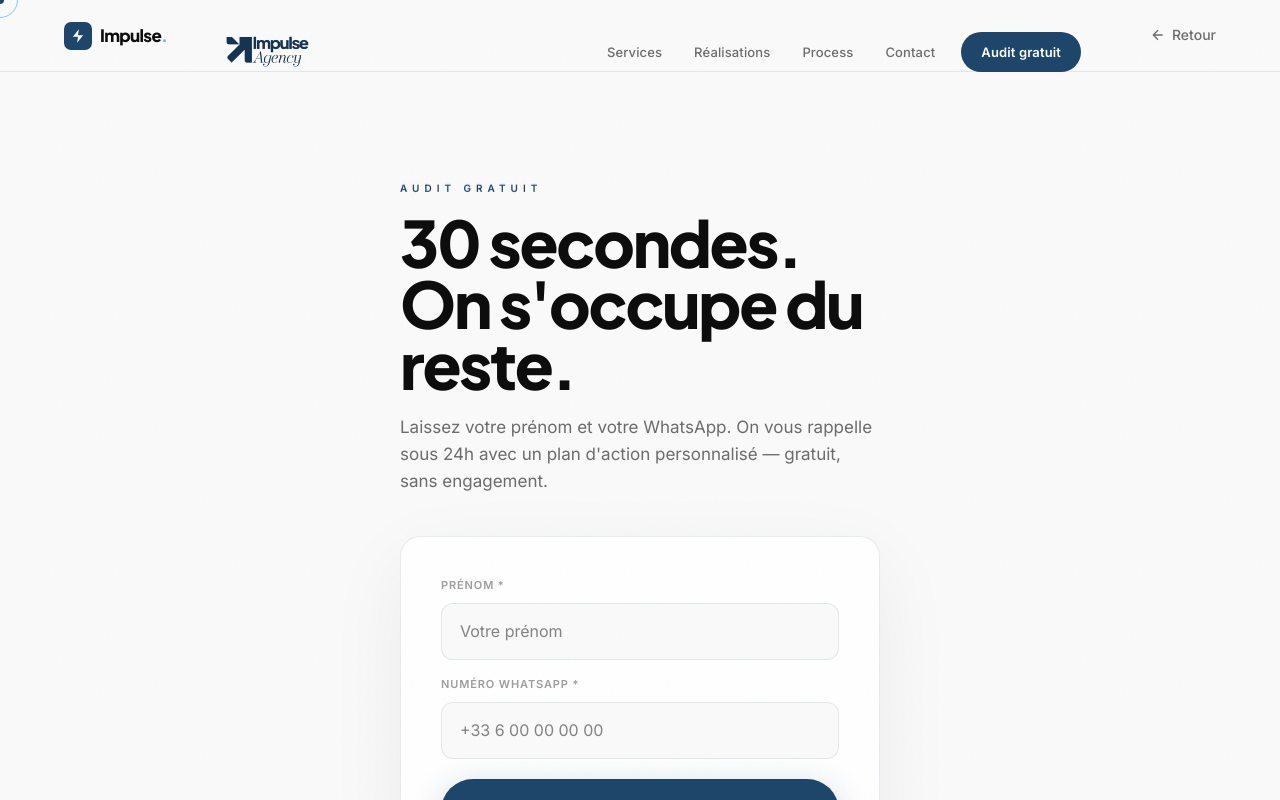
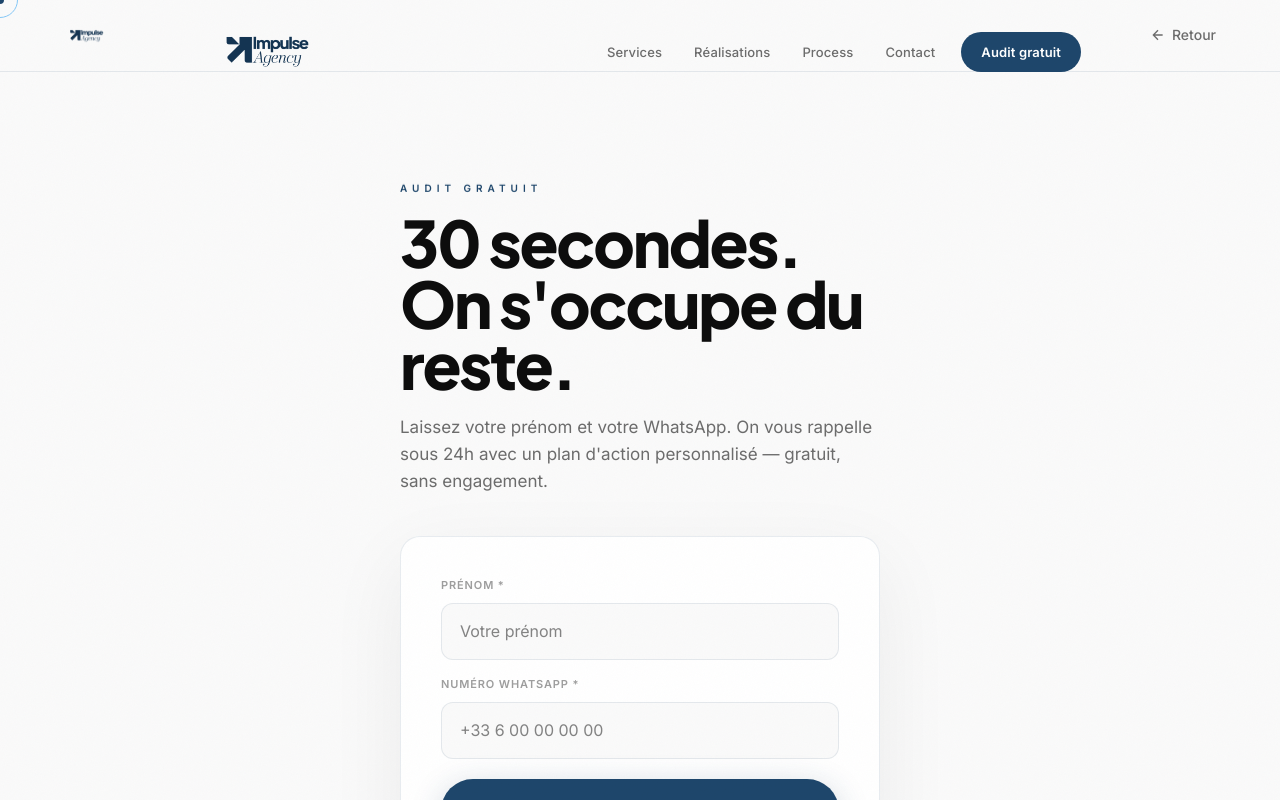
Before and after one commit to cadjee14-png/impulse-agency, a Next.js app: page /audit in a window 1280 px wide. Shown: the top 800 px of the page. Built offline with nearby package versions, Linux system fonts and the light colour scheme.

Commit message:
fix: replace old SVG logo with real logo image on audit page

```diff
--- a/src/app/audit/page.tsx
+++ b/src/app/audit/page.tsx
@@ -2,6 +2,7 @@
 
 import { useRef } from 'react';
 import Link from 'next/link';
+import Image from 'next/image';
 import { Magnetic } from '@/components/animations/magnetic';
 import { FadeIn } from '@/components/animations/fade-in';
 import { LineMask } from '@/components/animations/line-mask';
@@ -56,15 +57,8 @@ export default function AuditPage() {
         background: 'rgba(250,250,250,0.90)', backdropFilter: 'blur(20px)',
         borderBottom: '1px solid var(--line)', zIndex: 100,
       }}>
-        <Link href="/" style={{ textDecoration: 'none', display: 'flex', alignItems: 'center', gap: 8 }}>
-          <div style={{ width: 28, height: 28, borderRadius: 7, background: 'var(--accent)', display: 'flex', alignItems: 'center', justifyContent: 'center' }}>
-            <svg width="12" height="16" viewBox="0 0 14 18" fill="none">
-              <path d="M8 1L1 10H7L6 17L13 8H7L8 1Z" fill="white"/>
-            </svg>
-          </div>
-          <span style={{ fontFamily: 'var(--font-heading)', fontWeight: 800, fontSize: 17, color: 'var(--text)', letterSpacing: '-0.04em' }}>
-            Impulse<span style={{ color: 'var(--accent-light)' }}>.</span>
-          </span>
+        <Link href="/" style={{ textDecoration: 'none', display: 'flex', alignItems: 'center' }}>
+          <Image src="/logo.png" alt="Impulse Agency" width={120} height={48} style={{ objectFit: 'contain', height: 44, width: 'auto' }} priority />
         </Link>
         <Link href="/" style={{ display: 'inline-flex', alignItems: 'center', gap: 6, color: 'var(--text-dim)', fontSize: 14, fontWeight: 500, textDecoration: 'none' }}>
           <svg width="16" height="16" viewBox="0 0 24 24" fill="none" stroke="currentColor" strokeWidth="2">
```
